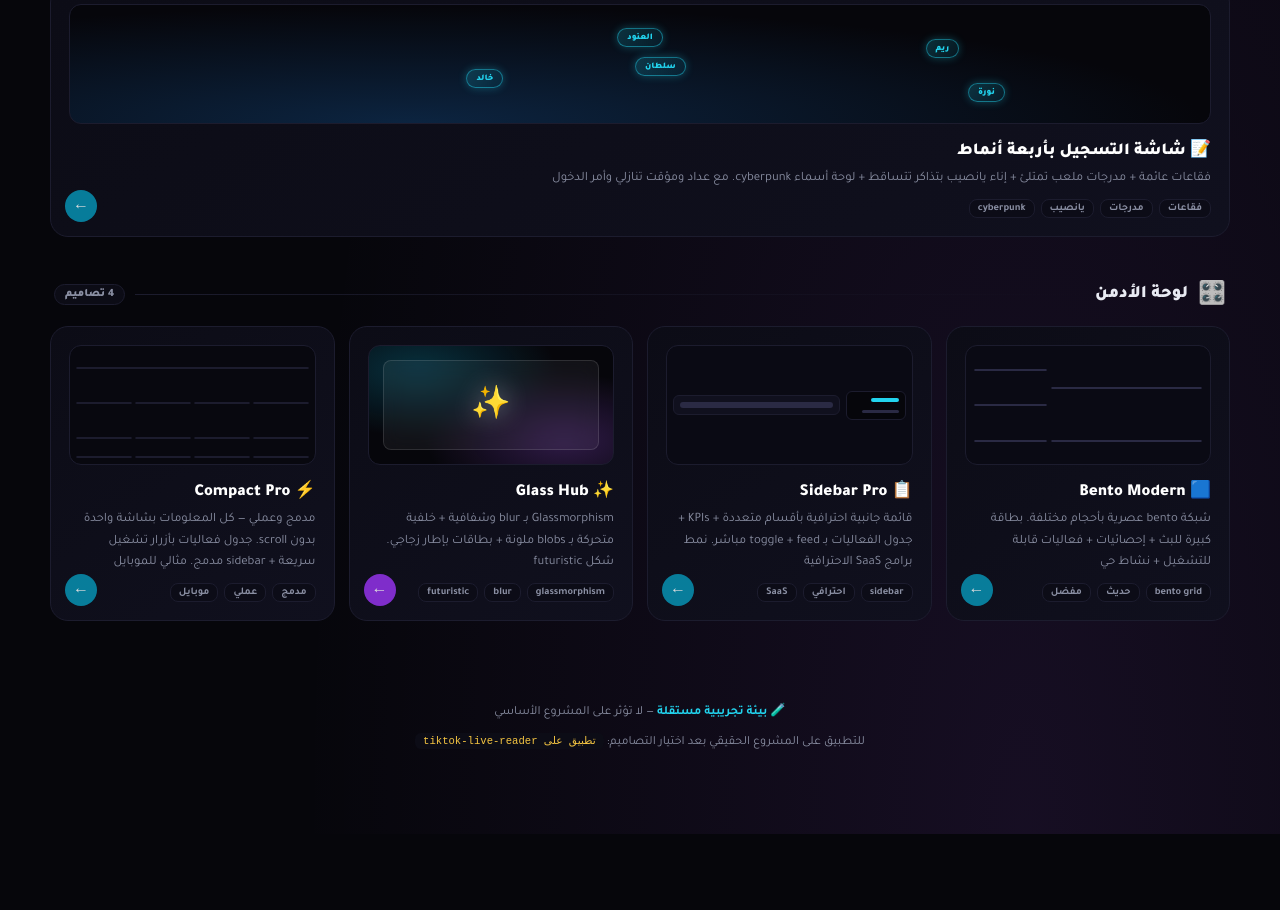
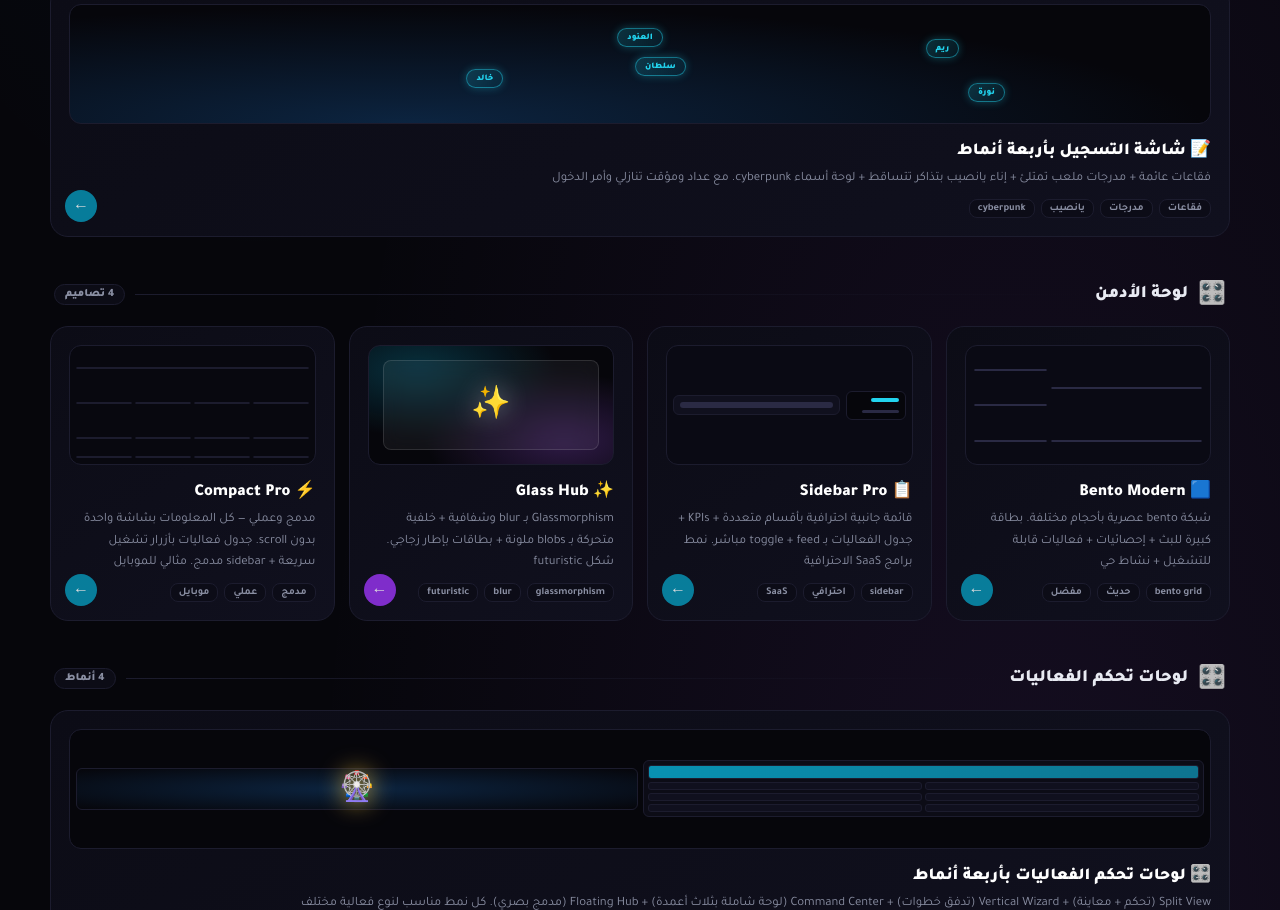
Before and after one commit to mmo-22/design-, a website: page public/index.html in a window 1280 px wide. Shown: the part 1890-2800 px from the top of the page. Before the commit the page ends 2724 px from the top, so only its background shows below. Drawn offline with Linux system fonts and the light colour scheme.

Commit message:
Add files via upload

```diff
--- a/public/index.html
+++ b/public/index.html
@@ -162,6 +162,15 @@ body{
 .prev-compact i{background:#0f0f1c;border:1px solid #1c1c2e;border-radius:3px}
 .prev-compact i:nth-child(1){grid-column:span 4;background:linear-gradient(135deg,#0f0f1c,#101030)}
 
+/* لوحة تحكم الفعاليات */
+.prev-evctrl{background:#06060b;padding:6px;display:grid;grid-template-columns:1fr 1fr;gap:5px}
+.prev-evctrl::after{display:none}
+.prev-evctrl .l{background:#0c0c16;border:1px solid #1c1c2e;border-radius:6px;display:grid;grid-template-columns:1fr 1fr;gap:3px;padding:4px}
+.prev-evctrl .l i{background:#10101e;border:1px solid #1c1c2e;border-radius:3px;min-height:8px}
+.prev-evctrl .l i:nth-child(1){grid-column:span 2;background:linear-gradient(90deg,#0891b2,#0e7490);height:14px}
+.prev-evctrl .r{background:radial-gradient(ellipse at center,#0c2440,#06060b);border:1px solid #1c1c2e;border-radius:6px;position:relative;display:flex;align-items:center;justify-content:center}
+.prev-evctrl .r::after{content:"🎡";font-size:1.8rem;filter:drop-shadow(0 0 12px #f5c542)}
+
 /* تذييل */
 .footer{
   text-align:center;margin-top:60px;padding:20px;
@@ -189,8 +198,8 @@ body{
   <div class="disclaimer">⚠️ هذي البيئة منفصلة تماماً عن tiktok-live-reader و BthLab</div>
 
   <div class="stats">
-    <div class="stat"><b>9</b><span>أقسام</span></div>
-    <div class="stat"><b>21</b><span>تصميم</span></div>
+    <div class="stat"><b>10</b><span>أقسام</span></div>
+    <div class="stat"><b>25</b><span>تصميم</span></div>
     <div class="stat"><b>100%</b><span>تفاعلي</span></div>
   </div>
 </div>
@@ -369,6 +378,28 @@ body{
   </div>
 </div>
 
+<!-- لوحة تحكم الفعاليات -->
+<div class="section">
+  <div class="section-h">
+    <span class="ico">🎛️</span>
+    <h2>لوحات تحكم الفعاليات</h2>
+    <div class="line"></div>
+    <span class="count">4 أنماط</span>
+  </div>
+  <div class="grid g1">
+    <a href="/admin/event-controls.html" class="card" style="--card-border:#f97316;--card-glow:rgba(249,115,22,.08);--card-arrow:#ea580c">
+      <div class="card-preview prev-evctrl">
+        <div class="l"><i></i><i></i><i></i><i></i><i></i><i></i><i></i></div>
+        <div class="r"></div>
+      </div>
+      <div class="card-title">🎛️ لوحات تحكم الفعاليات بأربعة أنماط</div>
+      <div class="card-desc">Split View (تحكم + معاينة) + Vertical Wizard (تدفق خطوات) + Command Center (لوحة شاملة بثلاث أعمدة) + Floating Hub (مدمج بصري). كل نمط مناسب لنوع فعالية مختلف</div>
+      <div class="card-tags"><span class="tag">Split View</span><span class="tag">Wizard</span><span class="tag">Command Center</span><span class="tag">Floating Hub</span></div>
+      <div class="card-arrow">←</div>
+    </a>
+  </div>
+</div>
+
 <div class="footer">
   <p>🧪 <b>بيئة تجريبية مستقلة</b> — لا تؤثر على المشروع الأساسي</p>
   <p style="margin-top:8px">للتطبيق على المشروع الحقيقي بعد اختيار التصاميم: <code>تطبيق على tiktok-live-reader</code></p>
```
